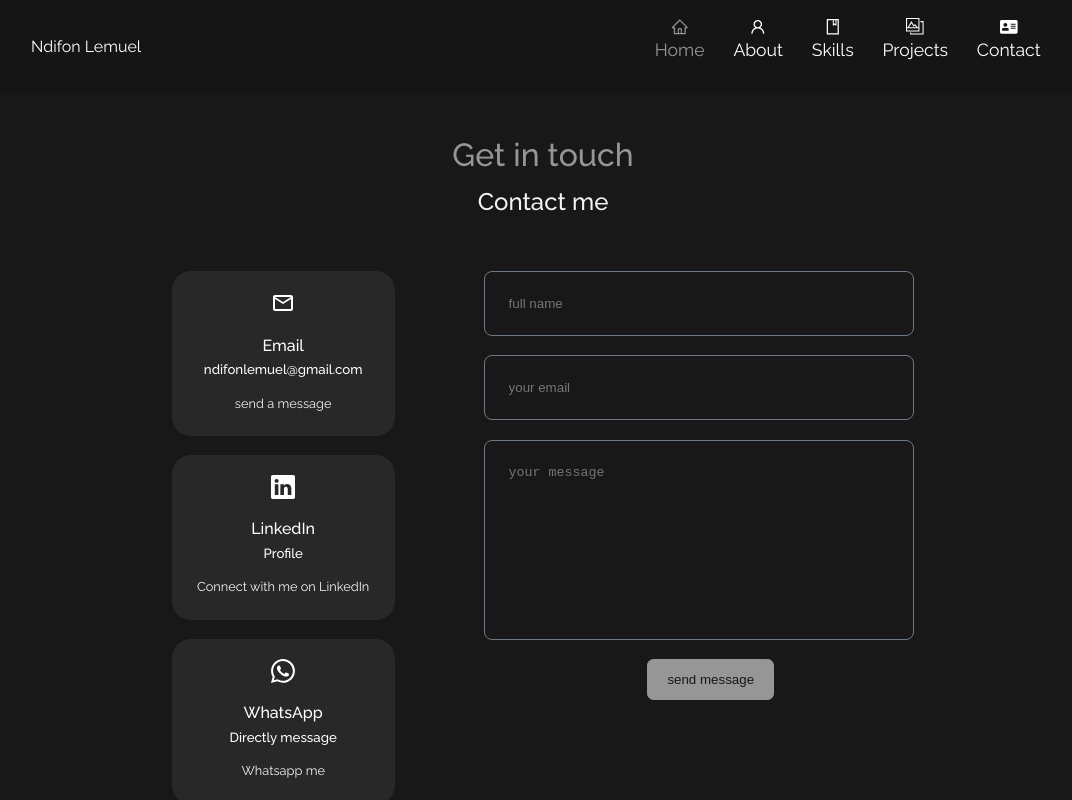
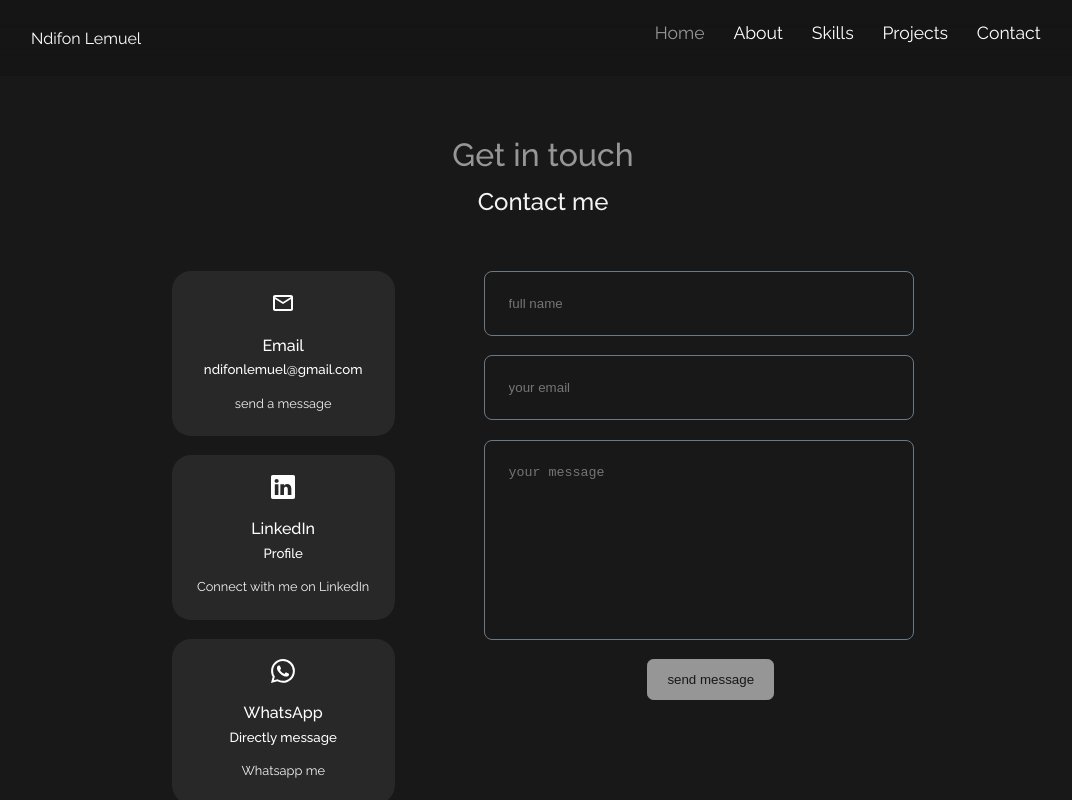
Before and after one commit to Izora9099/portfolio, a React (Create React App) app: page /contact in a window 1280 px wide. Shown: the top 800 px of the page, without its empty margins (97-1169 px from the left). Built offline with nearby package versions, Linux system fonts and the light colour scheme.

Commit message:
modifications on the navbar

```diff
--- a/src/components/footer/footer.css
+++ b/src/components/footer/footer.css
@@ -4,8 +4,6 @@
   text-align: center;
   padding: 1rem 0;
   font-size: 0.9rem;
-  bottom: 0;
-
   width: 100vw;
 }
 
--- a/src/components/navbar/Navbar.jsx
+++ b/src/components/navbar/Navbar.jsx
@@ -1,14 +1,8 @@
 import React from "react";
 import { NavLink } from 'react-router-dom';
 import "./navbar.css";
-import { AiOutlineHome } from "react-icons/ai";
-import { AiOutlineUser } from "react-icons/ai";
-import { AiOutlineBook } from "react-icons/ai";import { TfiGallery, TfiThemifyLogo } from "react-icons/tfi";
 import { useState } from "react";
-import { FaAddressCard } from "react-icons/fa";
-import me from '../../assets/Iz..png'
 import { Link } from "react-router-dom"; // Import Link from react-router-dom
-import { BiRocket } from "react-icons/bi";
 const Navbar = () => {
   const [activeNav, setActiveNav] = useState("/"); // Use paths instead of fragment identifiers
   return (
@@ -23,7 +17,7 @@ const Navbar = () => {
           onClick={() => setActiveNav("/")}
           className={activeNav === "/" ? "active" : ""}
         >
-          <AiOutlineHome className="icon" />
+
           <div>Home</div>
         </Link>
         <Link
@@ -31,7 +25,7 @@ const Navbar = () => {
           onClick={() => setActiveNav("/about")}
           className={activeNav === "/about" ? "active" : ""}
         >
-          <AiOutlineUser className="icon" />
+
           <div>About</div>
         </Link>
         <Link
@@ -39,7 +33,7 @@ const Navbar = () => {
           onClick={() => setActiveNav("/experience")}
           className={activeNav === "/experience" ? "active" : ""}
         >
-          <AiOutlineBook className="icon" />
+
           <div>Skills</div>
         </Link>
         <Link
@@ -47,7 +41,7 @@ const Navbar = () => {
           onClick={() => setActiveNav("/portfolio")}
           className={activeNav === "/portfolio" ? "active" : ""}
         >
-          <TfiGallery className="icon" />
+
           <div>Projects</div>
         </Link>
         <Link
@@ -55,7 +49,7 @@ const Navbar = () => {
           onClick={() => setActiveNav("/contact")}
           className={activeNav === "/contact" ? "active" : ""}
         >
-          <FaAddressCard className="icon" />
+
           <div>Contact</div>
         </Link>
       </div>
```
Also changed, not shown: 1 other file (tests, documents, lock files or other folders).
